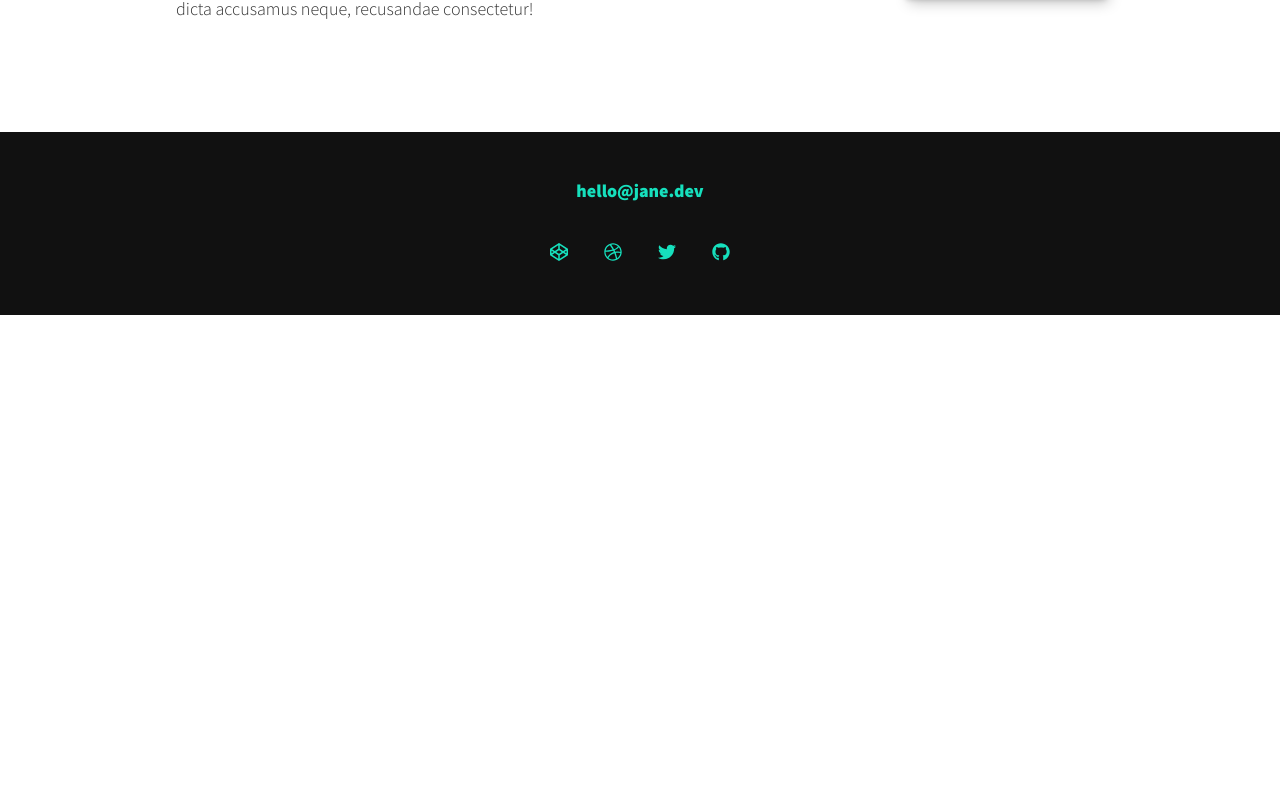
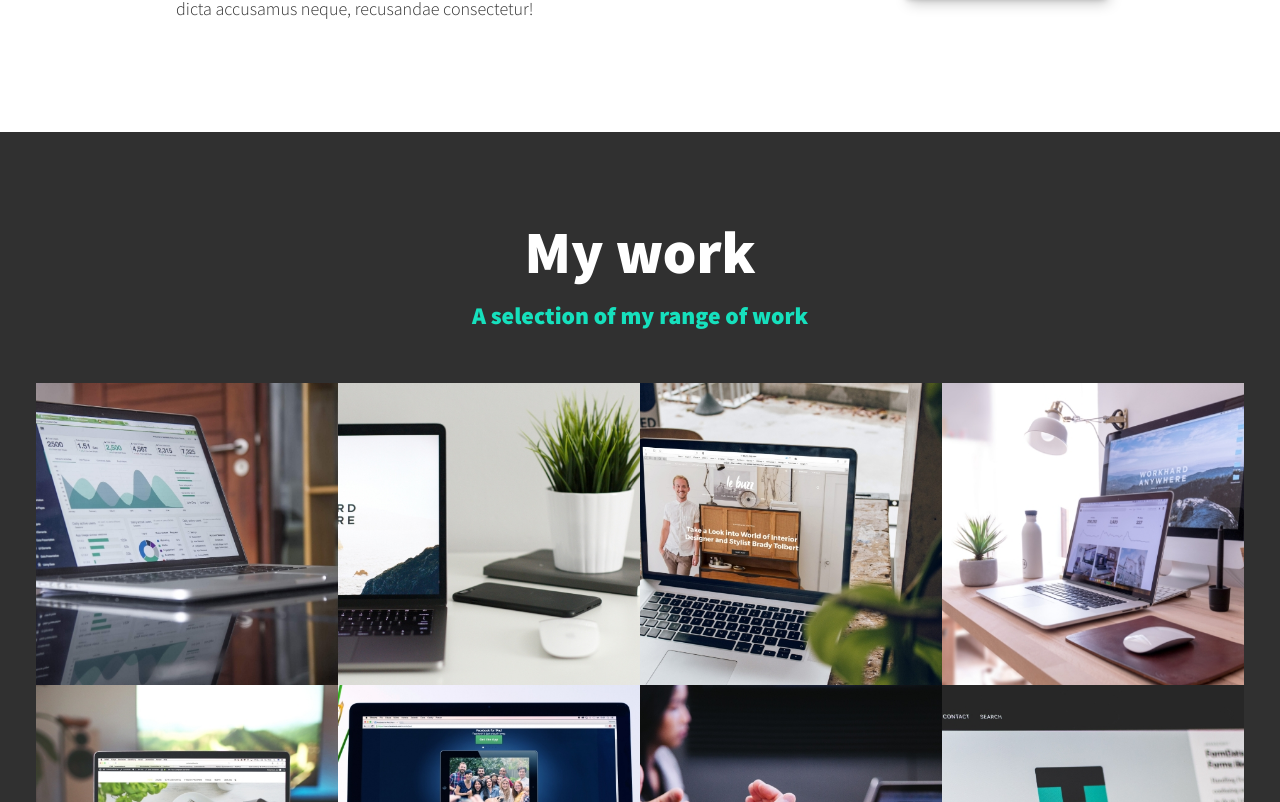
Before and after one commit to ClaytonDewey/fcc-portfolio-react, a React (Create React App) app: page / in a window 1280 px wide. Shown: the part 1578-2380 px from the top of the page. Before the commit the page ends 1893 px from the top, so only its background shows below. Built offline with nearby package versions, Linux system fonts and the light colour scheme.

Commit message:
Import work component

```diff
--- a/src/components/App.tsx
+++ b/src/components/App.tsx
@@ -3,6 +3,7 @@ import GlobalStyle from '../theme/global';
 import Intro from './Intro';
 import Services from './Services';
 import About from './About';
+import Work from './Work';
 import Footer from './Footer';
 
 function App() {
@@ -13,6 +14,7 @@ function App() {
       <Intro />
       <Services />
       <About />
+      <Work />
       <Footer />
     </div>
   );
```
